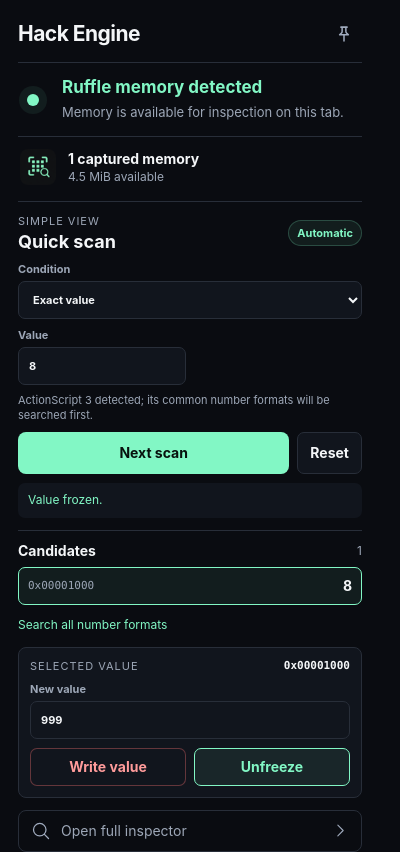
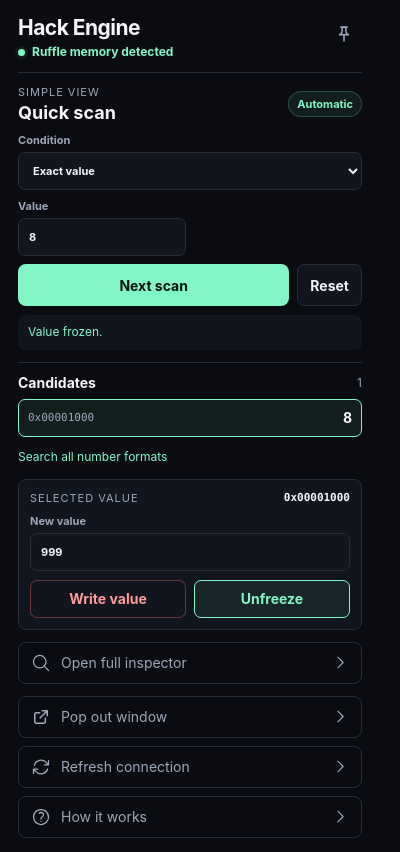
Before and after one commit to abduljawada/hack-engine, a browser extension: page test/popup-harness.html in a window 400 px wide. Shown: the top 852 px of the page. Drawn offline with Linux system fonts and the light colour scheme.

Commit message:
refactor: compact simple popup status

```diff
--- a/popup/popup.css
+++ b/popup/popup.css
@@ -29,16 +29,19 @@
 button { font: inherit; }
 main { padding: 16px 18px; }
 .popup-header {
-  min-height: 42px;
+  min-height: 52px;
   display: flex;
-  align-items: center;
+  align-items: flex-start;
   justify-content: space-between;
   gap: 16px;
-  padding-bottom: 10px;
+  padding-bottom: 12px;
   border-bottom: 1px solid var(--line);
 }
 h1, h2, p { margin: 0; }
 h1 { font-size: 21px; line-height: 1.1; letter-spacing: -0.025em; }
+.header-copy { min-width: 0; display: grid; gap: 5px; }
+.header-status { min-height: 16px; display: flex; align-items: center; gap: 7px; color: var(--accent); font-size: 12px; font-weight: 650; line-height: 1.3; }
+.header-status.offline { color: var(--muted); }
 .context-label { color: var(--muted); font-size: 11px; text-transform: uppercase; letter-spacing: 0.09em; }
 .pin-action {
   width: 36px;
@@ -57,17 +60,9 @@
 .pin-action.active { border-color: rgb(130 247 197 / 28%); background: rgb(130 247 197 / 8%); color: var(--accent); }
 .pin-action.active img { filter: invert(88%) sepia(36%) saturate(628%) hue-rotate(94deg) brightness(101%); }
 .pin-action:disabled { cursor: not-allowed; opacity: 0.42; }
-.connection-state { display: grid; grid-template-columns: 32px 1fr; gap: 10px; align-items: center; padding: 14px 2px; border-bottom: 1px solid var(--line); }
-.connection-state h2 { color: var(--accent); font-size: 17px; line-height: 1.25; }
-.connection-state p { margin-top: 5px; color: var(--muted); font-size: 13px; line-height: 1.45; }
-.status-dot { width: 12px; height: 12px; margin-left: 7px; border-radius: 50%; background: var(--accent); box-shadow: 0 0 0 8px rgb(130 247 197 / 7%); }
-.status-dot.searching { background: var(--warning); box-shadow: 0 0 0 9px rgb(244 199 107 / 7%); }
-.status-dot.offline { background: var(--muted); box-shadow: 0 0 0 9px rgb(157 167 183 / 7%); }
-.connection-state.offline h2 { color: var(--text); }
-.memory-summary { display: flex; align-items: center; gap: 12px; padding: 12px 2px; }
-.memory-summary img { border-radius: 8px; }
-.memory-summary div { display: grid; gap: 2px; }
-.memory-summary span { color: var(--muted); font-size: 12px; }
+.status-dot { width: 7px; height: 7px; flex: 0 0 auto; border-radius: 50%; background: var(--accent); box-shadow: 0 0 0 3px rgb(130 247 197 / 7%); }
+.status-dot.searching { background: var(--warning); box-shadow: 0 0 0 3px rgb(244 199 107 / 7%); }
+.status-dot.offline { background: var(--muted); box-shadow: 0 0 0 3px rgb(157 167 183 / 7%); }
 .primary-action {
   width: 100%;
   min-height: 48px;
@@ -117,14 +112,14 @@
 .chevron { width: 17px; height: 17px; justify-self: end; }
 footer { margin-top: 17px; padding-top: 13px; border-top: 1px solid var(--line); color: var(--muted); font-size: 11px; }
 
-.quick-tools { padding-top: 4px; }
+.quick-tools { padding-top: 0; }
 .quick-heading, .results-heading {
   display: flex;
   align-items: center;
   justify-content: space-between;
   gap: 12px;
 }
-.quick-heading { padding: 12px 0 10px; border-top: 1px solid var(--line); }
+.quick-heading { padding: 12px 0 10px; }
 .quick-heading div { display: grid; gap: 3px; }
 .quick-heading h2 { font-size: 18px; }
 .automatic-badge {
@@ -157,7 +152,6 @@
   font: inherit;
 }
 select:disabled, input:disabled { opacity: 0.48; }
-.scan-strategy { margin-top: 8px; color: var(--muted); font-size: 11px; line-height: 1.4; }
 .scan-actions { display: flex; gap: 8px; margin-top: 8px; }
 .scan-actions .primary-action { flex: 1; margin: 0; min-height: 42px; }
 .compact-action {
--- a/popup/popup.js
+++ b/popup/popup.js
@@ -24,20 +24,14 @@
     pin: document.querySelector("#pin-popup"),
     statusDot: document.querySelector("#status-dot"),
     statusTitle: document.querySelector("#status-title"),
-    statusDetail: document.querySelector("#status-detail"),
-    connectionState: document.querySelector(".connection-state"),
-    memorySummary: document.querySelector("#memory-summary"),
-    memoryCount: document.querySelector("#memory-count"),
-    memorySize: document.querySelector("#memory-size"),
+    connectionState: document.querySelector(".header-status"),
     quickTools: document.querySelector("#quick-tools"),
-    automaticBadge: document.querySelector("#automatic-badge"),
     condition: document.querySelector("#quick-condition"),
     value: document.querySelector("#quick-value"),
     valueLabel: document.querySelector("#quick-value-label"),
     valueText: document.querySelector("#quick-value-text"),
     maxValue: document.querySelector("#quick-max-value"),
     maxLabel: document.querySelector("#quick-max-label"),
-    strategy: document.querySelector("#scan-strategy"),
     scan: document.querySelector("#quick-scan"),
     cancel: document.querySelector("#cancel-quick-scan"),
     reset: document.querySelector("#reset-quick-scan"),
@@ -59,13 +53,6 @@
 
   function nextRequestId(action = "scan") {
     return `quick:${action}:${Date.now()}:${requestSequence++}`;
-  }
-
-  function formatBytes(bytes) {
-    if (bytes >= 1024 * 1024) {
-      return `${(bytes / (1024 * 1024)).toFixed(1)} MiB`;
-    }
-    return `${Math.max(0, Math.round(bytes / 1024))} KiB`;
   }
 
   function formatAddress(address) {
@@ -189,37 +176,16 @@
     }`;
     elements.connectionState.classList.toggle("offline", !summary.connected);
     elements.openInspector.disabled = !activeTab?.id;
-    elements.memorySummary.hidden = !detected;
     elements.quickTools.hidden = !detected;
 
     if (detected) {
       elements.statusTitle.textContent = summary.ruffleCount > 0
         ? "Ruffle memory detected"
         : "WebAssembly memory detected";
-      elements.statusDetail.textContent = "Memory is available for inspection on this tab.";
-      elements.memoryCount.textContent = `${summary.instanceCount} captured memor${
-        summary.instanceCount === 1 ? "y" : "ies"
-      }`;
-      elements.memorySize.textContent = `${formatBytes(summary.totalMemoryBytes)} available`;
     } else if (summary.connected) {
       elements.statusTitle.textContent = "Connected to this tab";
-      elements.statusDetail.textContent = "Waiting for an embedded WebAssembly memory to initialize.";
     } else {
       elements.statusTitle.textContent = "No connection yet";
-      elements.statusDetail.textContent = "Reload this tab after installing or updating Hack Engine.";
-    }
-  }
-
-  function renderStrategy() {
-    const record = selectedInstance();
-    const avmKind = record?.avmKind || "unknown";
-    elements.automaticBadge.textContent = "Automatic";
-    if (avmKind === "avm1") {
-      elements.strategy.textContent = "ActionScript 1/2 detected; its common number format will be searched first.";
-    } else if (avmKind === "avm2") {
-      elements.strategy.textContent = "ActionScript 3 detected; its common number formats will be searched first.";
-    } else {
-      elements.strategy.textContent = "Runtime metadata is unavailable, so all number formats will be searched.";
     }
   }
 
@@ -352,7 +318,6 @@
     for (const instance of Array.isArray(list) ? list : []) {
       instances.set(`${frameId}:${instance.id}`, { ...instance, frameId, url });
     }
-    renderStrategy();
     updateScanControls();
   }
 
@@ -438,7 +403,6 @@
           instances.delete(key);
         }
       }
-      renderStrategy();
       updateScanControls();
     } else if (message?.kind === "pageMessage") {
       handlePagePayload(message, message.payload);
@@ -685,7 +649,6 @@
       return;
     }
     elements.statusTitle.textContent = "Reloading this tab…";
-    elements.statusDetail.textContent = "Hack Engine will reconnect when the page initializes.";
     await extensionApi.tabs.reload(activeTab.id);
   });
 
--- a/test/popup-harness-run.js
+++ b/test/popup-harness-run.js
@@ -13,13 +13,13 @@
     !document.querySelector(".brand-row") &&
     !document.querySelector(".tab-context") &&
     !document.querySelector("#hostname") &&
-    document.querySelector("#status-title").textContent === "Ruffle memory detected" &&
-    document.querySelector("#memory-count").textContent === "1 captured memory" &&
-    document.querySelector("#memory-size").textContent === "4.5 MiB available" &&
+    document.querySelector(".popup-header #status-title")?.textContent === "Ruffle memory detected" &&
+    !document.querySelector(".connection-state") &&
+    !document.querySelector("#memory-summary") &&
     !document.querySelector("#quick-tools").hidden &&
     getComputedStyle(document.querySelector("#quick-max-label")).display === "none" &&
     getComputedStyle(document.querySelector("#quick-editor")).display === "none" &&
-    document.querySelector("#scan-strategy").textContent.includes("ActionScript 3") &&
+    !document.querySelector("#scan-strategy") &&
     !document.querySelector("#open-inspector").disabled &&
     !document.querySelector("#type");
 
--- a/test/popup-harness.html
+++ b/test/popup-harness.html
@@ -8,19 +8,14 @@
   <body>
     <main>
       <header class="popup-header">
-        <h1>Hack Engine</h1>
+        <div class="header-copy">
+          <h1>Hack Engine</h1>
+          <div class="header-status"><span id="status-dot" class="status-dot searching"></span><span id="status-title">Looking for Ruffle memory…</span></div>
+        </div>
         <button id="pin-popup" class="pin-action" type="button" aria-label="Keep Hack Engine open" title="Keep open while using the page" disabled>
           <img src="../assets/ui-icons/pin.svg" alt="" />
         </button>
       </header>
-      <section class="connection-state">
-        <span id="status-dot" class="status-dot searching"></span>
-        <div><h2 id="status-title">Looking for Ruffle memory…</h2><p id="status-detail"></p></div>
-      </section>
-      <section id="memory-summary" class="memory-summary" hidden>
-        <img src="../assets/icons/icon-48.png" alt="" width="36" height="36" />
-        <div><strong id="memory-count"></strong><span id="memory-size"></span></div>
-      </section>
       <section id="quick-tools" class="quick-tools" hidden>
         <div class="quick-heading">
           <div><span class="context-label">Simple view</span><h2>Quick scan</h2></div>
@@ -44,7 +39,6 @@
             <label id="quick-max-label" hidden>Maximum<input id="quick-max-value" type="number" step="any" value="200" /></label>
           </div>
         </div>
-        <p id="scan-strategy" class="scan-strategy">The number format will be detected automatically.</p>
         <div class="scan-actions">
           <button id="quick-scan" class="primary-action" type="button">First scan</button>
           <button id="cancel-quick-scan" class="compact-action danger" type="button" hidden>Cancel</button>
```
Also changed, not shown: design-qa.md (+5 -5 lines), popup/popup.html (+7 -18 lines).
